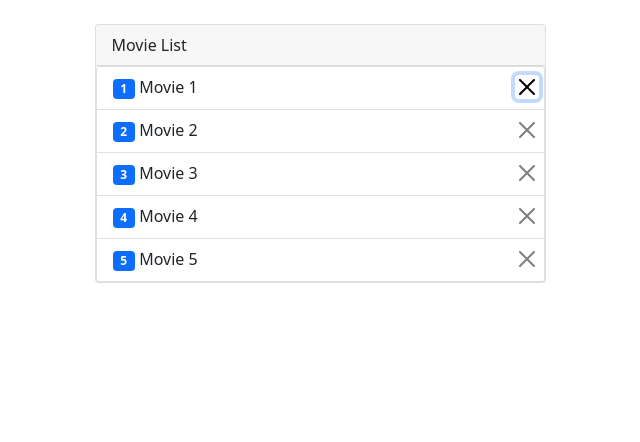
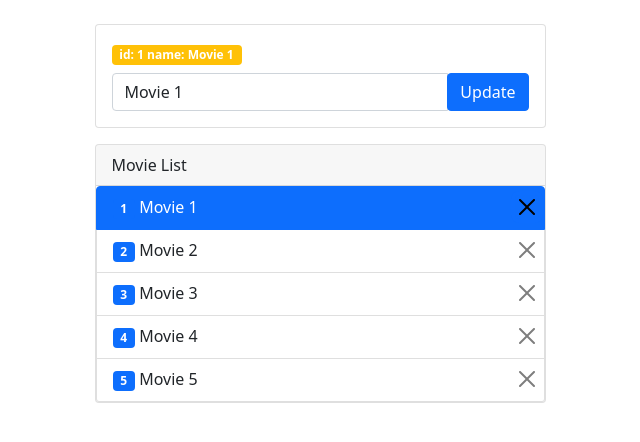
Before and after one commit to ilkinzeynalli/MovieApp, an Angular app: page / in a window 1280 px wide. Both pictures are taken after a click on the button 846 px from the left and 87 px from the top of the page. Shown: the top 442 px of the page, without its empty margins (320-960 px from the left). Built offline with nearby package versions, Linux system fonts and the light colour scheme.

Commit message:
Lesson: Event exercises

```diff
--- a/src/app/app.module.ts
+++ b/src/app/app.module.ts
@@ -4,6 +4,7 @@ import { BrowserModule } from '@angular/platform-browser';
 import { AppComponent } from './app.component';
 import { MoviesComponent } from './movies/movies.component';
 import { MovieComponent } from './movie/movie.component';
+import { FormsModule } from '@angular/forms';
 
 @NgModule({
   declarations: [
@@ -12,7 +13,8 @@ import { MovieComponent } from './movie/movie.component';
     MovieComponent
   ],
   imports: [
-    BrowserModule
+    BrowserModule,
+    FormsModule
   ],
   providers: [],
   bootstrap: [AppComponent]
--- a/src/app/movies/movies.component.html
+++ b/src/app/movies/movies.component.html
@@ -1,10 +1,23 @@
-
+<div class="card mb-3" *ngIf="selectedItem">
+    <div class="card-body">
+        <span class="badge bg-warning mb-2">id: {{selectedItem.id}} name: {{selectedItem.name}}</span>
+        <div class="input-group">
+            <input class='form-control' type='text' [(ngModel)]="selectedItem.name"/>
+            <div class="input-group-append">
+                <button class="btn btn-primary">Update</button>
+            </div>
+        </div>
+    </div>
+</div>
 <div class="card">
     <div class="card-header">
         {{title}}
     </div>
     <ul class="list-group">
-        <li class="list-group-item" *ngFor="let movie of movies">
+        <li class="list-group-item"
+            *ngFor="let movie of movies" (click)="onSelect(movie)"
+            [class.active]="movie===selectedItem"
+        >
             <div class="row">
                 <div class="col-md-11">
                     <span class="badge bg-primary">{{movie.id}}</span> {{movie.name}}
--- a/src/app/movies/movies.component.ts
+++ b/src/app/movies/movies.component.ts
@@ -9,10 +9,14 @@ import { movies } from '../models/movies.datasource';
 })
 export class MoviesComponent {
   title = 'Movie List';
-
+  selectedItem: Movie;
   movies:Movie[] = movies;
 
   getTitle() {
     return this.title;
   }
+
+  onSelect(movie: Movie){
+    this.selectedItem = movie;
+  }
 }
```
